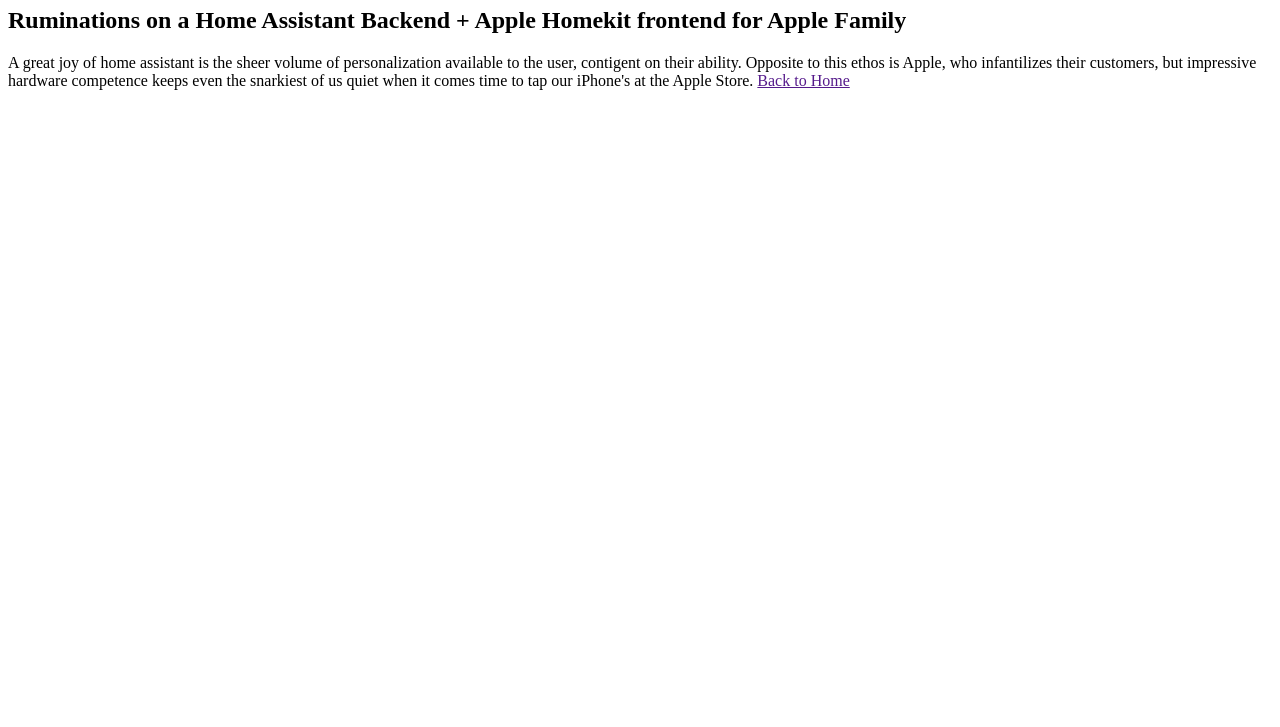
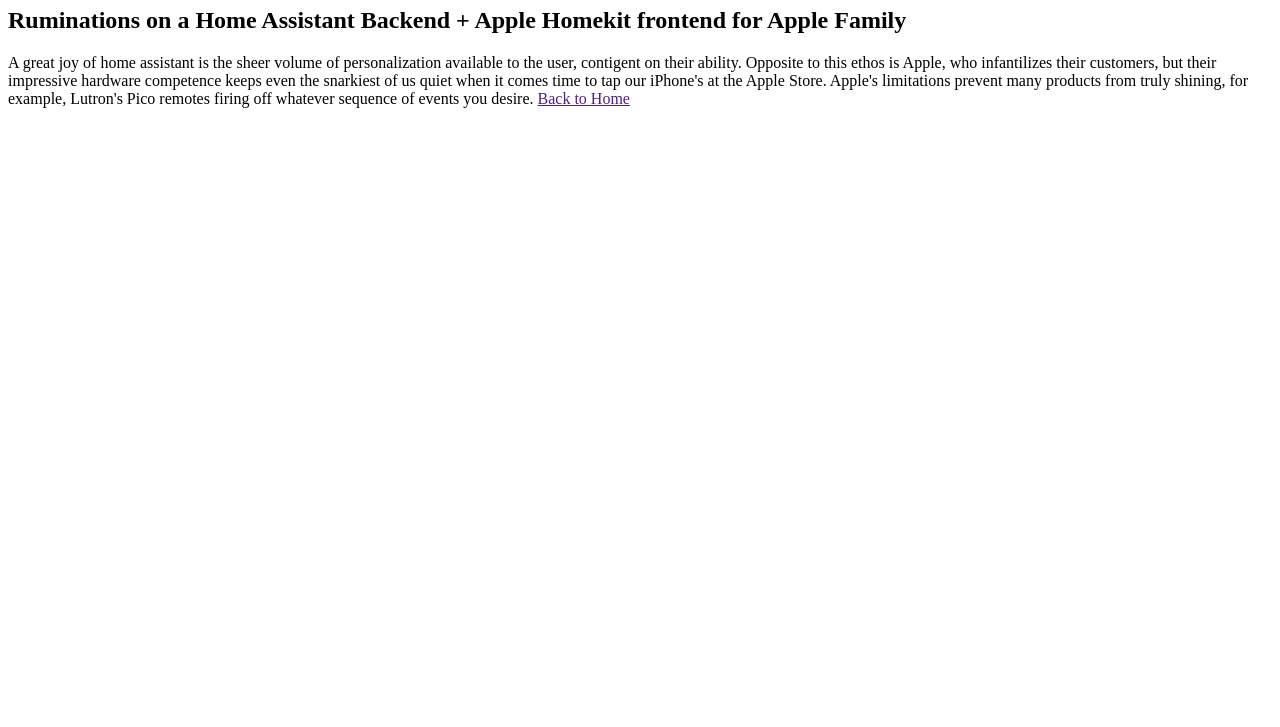
Before and after one commit to ConnorShallow/mywebsite, a plain HTML site: page Tech.html in a window 1280 px wide. Shown: the part 73-800 px from the top of the page. Drawn offline with Linux system fonts and the light colour scheme.

Commit message:
Update Tech.html

```diff
--- a/Tech.html
+++ b/Tech.html
@@ -10,7 +10,9 @@
     <h1>Tech</h1>
     <h2>Ruminations on a Home Assistant Backend + Apple Homekit frontend for Apple Family</h2>
     <p1>A great joy of home assistant is the sheer volume of personalization available to the user, contigent on their ability. Opposite to this ethos is Apple,
-    who infantilizes their customers, but impressive hardware competence keeps even the snarkiest of us quiet when it comes time to tap our iPhone's at the Apple Store.
+    who infantilizes their customers, but their impressive hardware competence keeps even the snarkiest of us quiet when it comes time to tap our
+    iPhone's at the Apple Store. Apple's limitations prevent many products from truly shining, for example, Lutron's Pico remotes firing off whatever
+    sequence of events you desire.
     </p1>
  <a href="">Back to Home</a>
 
```
